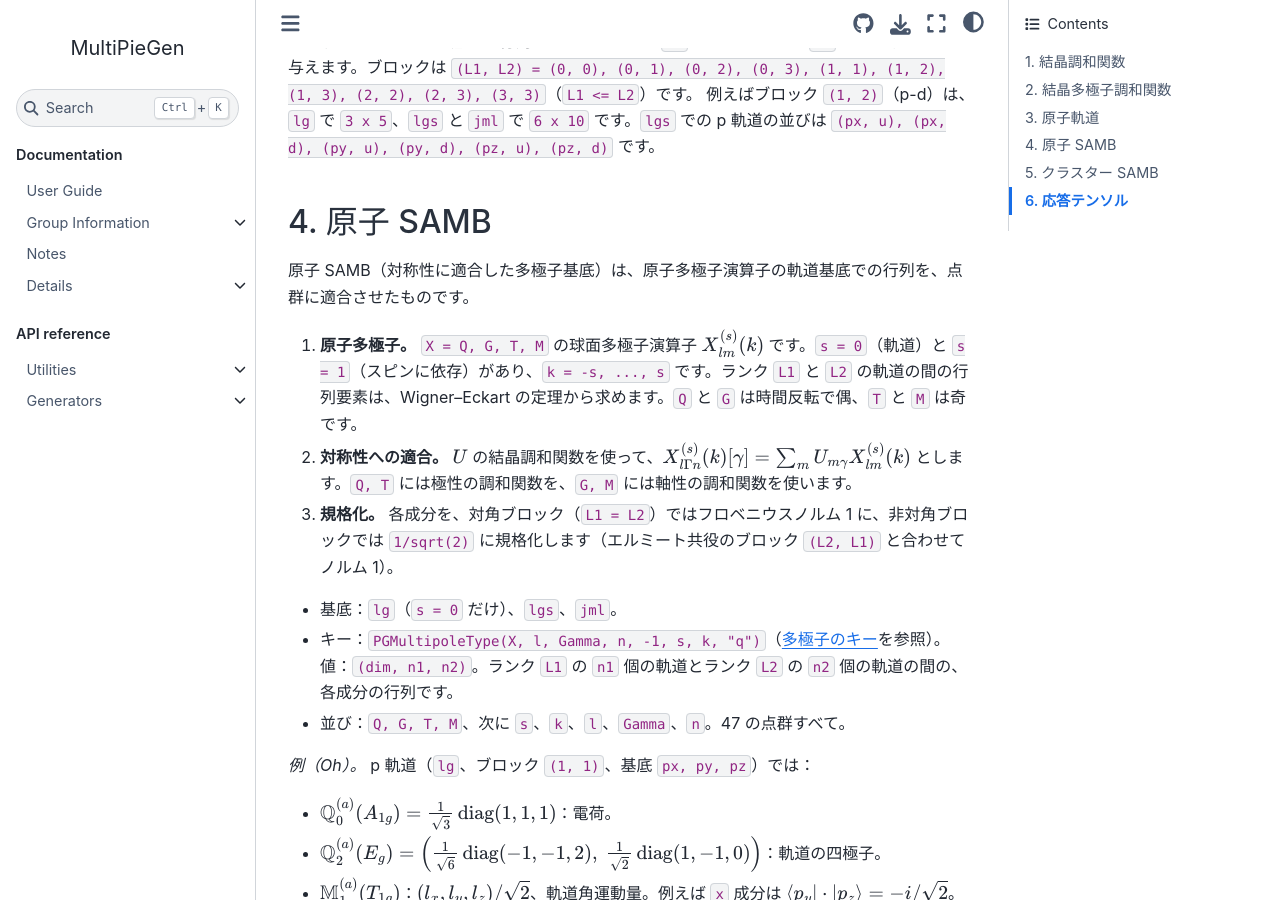
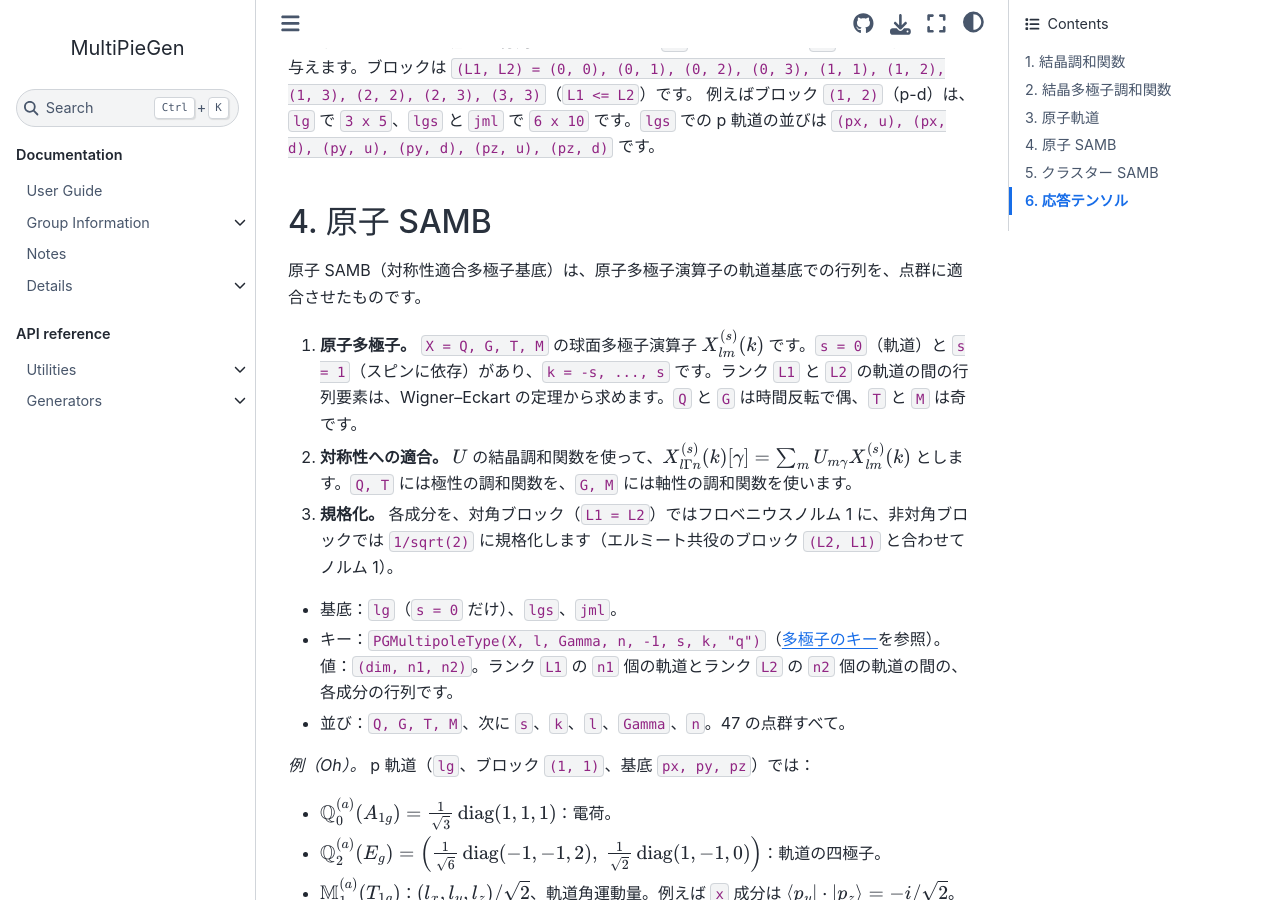
Before and after one commit to CMT-MU/MultiPieGen, a Jupyter Book: the page built from docs/src/guide/definitions_ja.md, in a window 1280 px wide and 900 px high, scrolled down 3922 px. Built offline with Jupyter Book 1.0.4 settings and Sphinx 7.4.7 and the Sphinx Book theme 1.1.4, drawn with Linux system fonts in a browser that asks for light colours.

Commit message:
Use the Japanese term 対称性適合多極子基底 for SAMB
Co-Authored-By: Claude Opus 5.5 <noreply@anthropic.com>

```diff
--- a/docs/src/guide/definitions_ja.md
+++ b/docs/src/guide/definitions_ja.md
@@ -110,7 +110,7 @@ $$
 
 ## 4. 原子 SAMB
 
-原子 SAMB（対称性に適合した多極子基底）は、原子多極子演算子の軌道基底での行列を、点群に適合させたものです。
+原子 SAMB（対称性適合多極子基底）は、原子多極子演算子の軌道基底での行列を、点群に適合させたものです。
 
 1. **原子多極子。** `X = Q, G, T, M` の球面多極子演算子 $X_{lm}^{(s)}(k)$ です。`s = 0`（軌道）と `s = 1`（スピンに依存）があり、`k = -s, ..., s` です。ランク `L1` と `L2` の軌道の間の行列要素は、Wigner–Eckart の定理から求めます。`Q` と `G` は時間反転で偶、`T` と `M` は奇です。
 2. **対称性への適合。** $U$ の結晶調和関数を使って、$X_{l\Gamma n}^{(s)}(k)[\gamma] = \sum_m U_{m\gamma} X_{lm}^{(s)}(k)$ とします。`Q, T` には極性の調和関数を、`G, M` には軸性の調和関数を使います。
```
